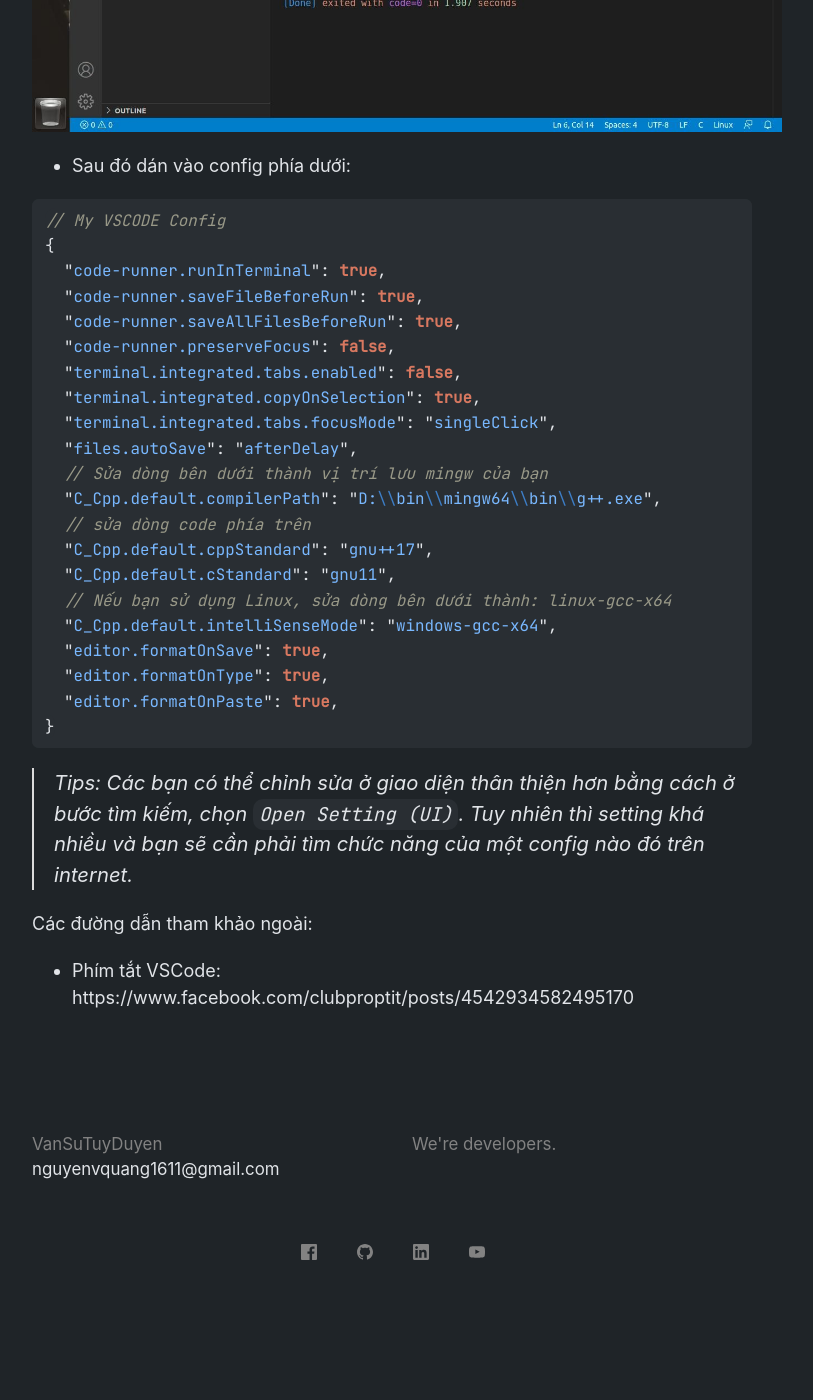
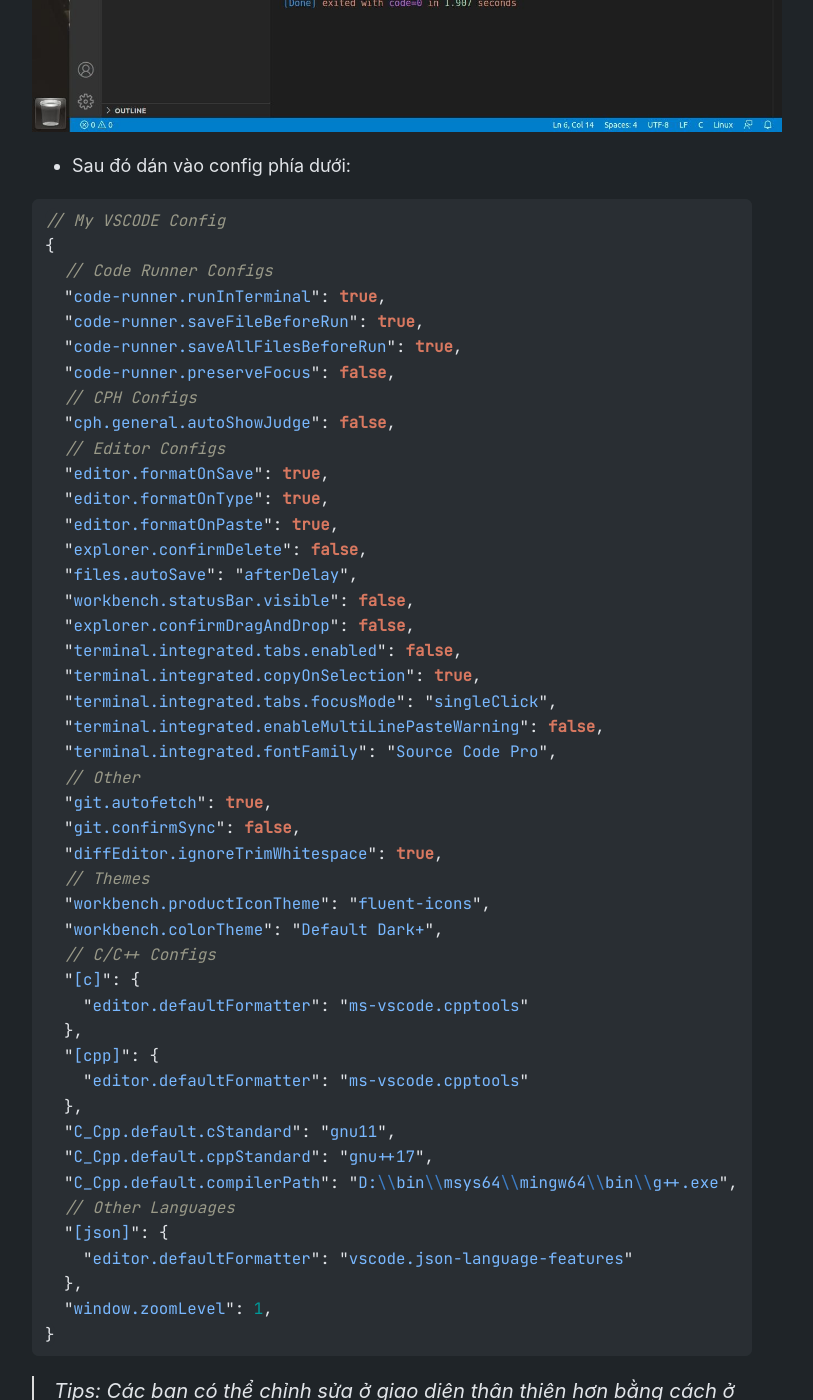
Before and after one commit to inusedname/inusedname.github.io, a Jekyll site: the page built from _posts/2022-03-01-cplusplus-in-vscode.md, in a window 1280 px wide and 1400 px high, scrolled down 10762 px. Shown: the whole window, without its empty margins (248-1061 px from the left). Built offline with Jekyll 4.4.1, drawn with Linux system fonts in a browser that asks for light colours; comment, search, counter and statistics services are not loaded; before the commit the page ends 12083 px from its top, so only the background shows below that.

Commit message:
cplusplus-in-vscode: Cập nhật lại User Setting

````diff
--- a/_posts/2022-03-01-cplusplus-in-vscode.md
+++ b/_posts/2022-03-01-cplusplus-in-vscode.md
@@ -128,24 +128,48 @@ Visual Code của bạn giờ đã sẵn sàng để sử dụng, tuy nhiên đ
 {%- raw -%}
 // My VSCODE Config
 {
+  // Code Runner Configs
   "code-runner.runInTerminal": true,
   "code-runner.saveFileBeforeRun": true,
   "code-runner.saveAllFilesBeforeRun": true,
   "code-runner.preserveFocus": false,
+  // CPH Configs
+  "cph.general.autoShowJudge": false,
+  // Editor Configs
+  "editor.formatOnSave": true,
+  "editor.formatOnType": true,
+  "editor.formatOnPaste": true,
+  "explorer.confirmDelete": false,
+  "files.autoSave": "afterDelay",
+  "workbench.statusBar.visible": false,
+  "explorer.confirmDragAndDrop": false,
   "terminal.integrated.tabs.enabled": false,
   "terminal.integrated.copyOnSelection": true,
   "terminal.integrated.tabs.focusMode": "singleClick",
-  "files.autoSave": "afterDelay",
-  // Sửa dòng bên dưới thành vị trí lưu mingw của bạn
-  "C_Cpp.default.compilerPath": "D:\\bin\\mingw64\\bin\\g++.exe",
-  // sửa dòng code phía trên
+  "terminal.integrated.enableMultiLinePasteWarning": false,
+  "terminal.integrated.fontFamily": "Source Code Pro",
+  // Other
+  "git.autofetch": true,
+  "git.confirmSync": false,
+  "diffEditor.ignoreTrimWhitespace": true,
+  // Themes
+  "workbench.productIconTheme": "fluent-icons",
+  "workbench.colorTheme": "Default Dark+",
+  // C/C++ Configs
+  "[c]": {
+    "editor.defaultFormatter": "ms-vscode.cpptools"
+  },
+  "[cpp]": {
+    "editor.defaultFormatter": "ms-vscode.cpptools"
+  },
+  "C_Cpp.default.cStandard": "gnu11",
   "C_Cpp.default.cppStandard": "gnu++17",
-  "C_Cpp.default.cStandard": "gnu11",
-  // Nếu bạn sử dụng Linux, sửa dòng bên dưới thành: linux-gcc-x64
-  "C_Cpp.default.intelliSenseMode": "windows-gcc-x64",
-  "editor.formatOnSave": true,
-  "editor.formatOnType": true,
-  "editor.formatOnPaste": true,
+  "C_Cpp.default.compilerPath": "D:\\bin\\msys64\\mingw64\\bin\\g++.exe",
+  // Other Languages
+  "[json]": {
+    "editor.defaultFormatter": "vscode.json-language-features"
+  },
+  "window.zoomLevel": 1,
 }
 {% endraw %}
 ```
````
